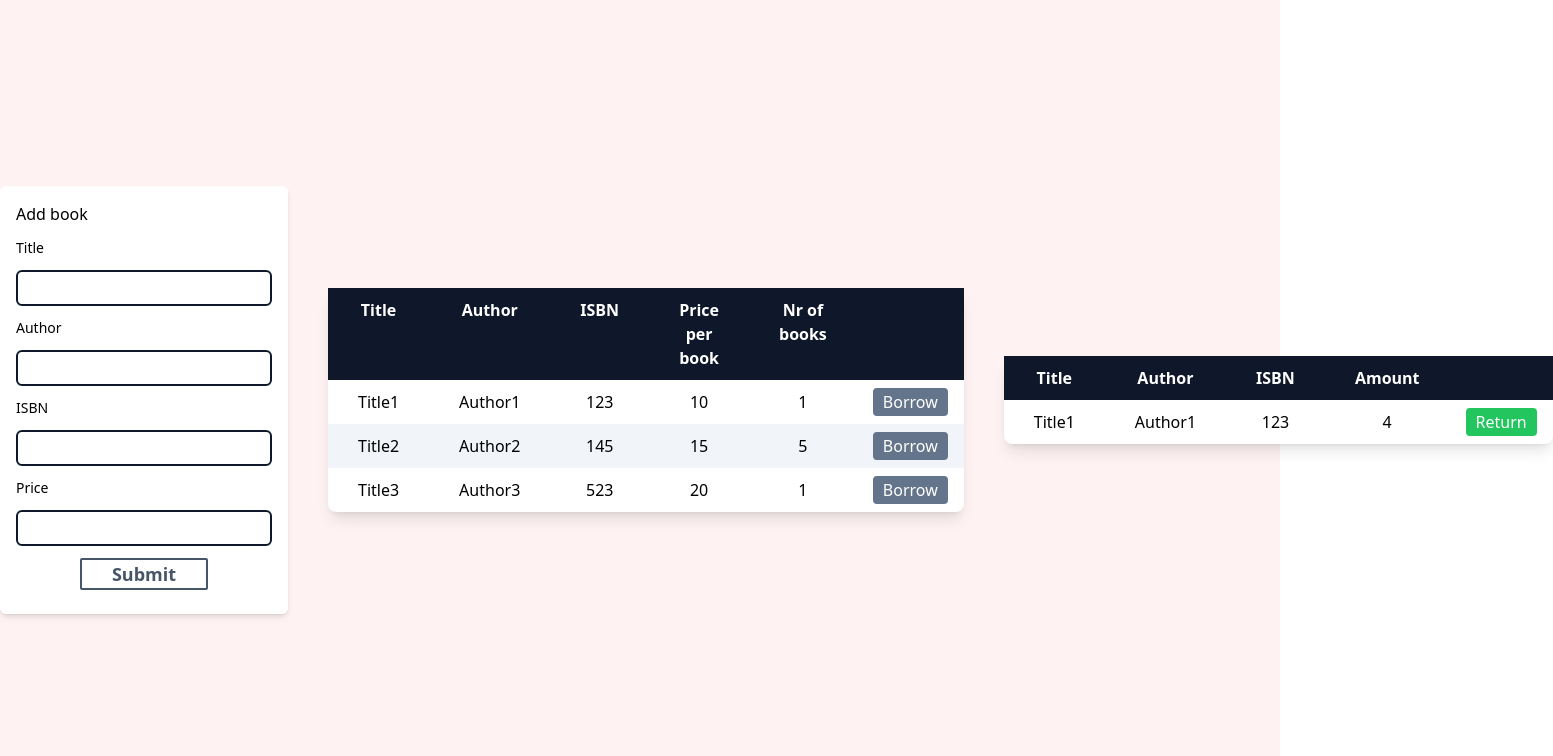
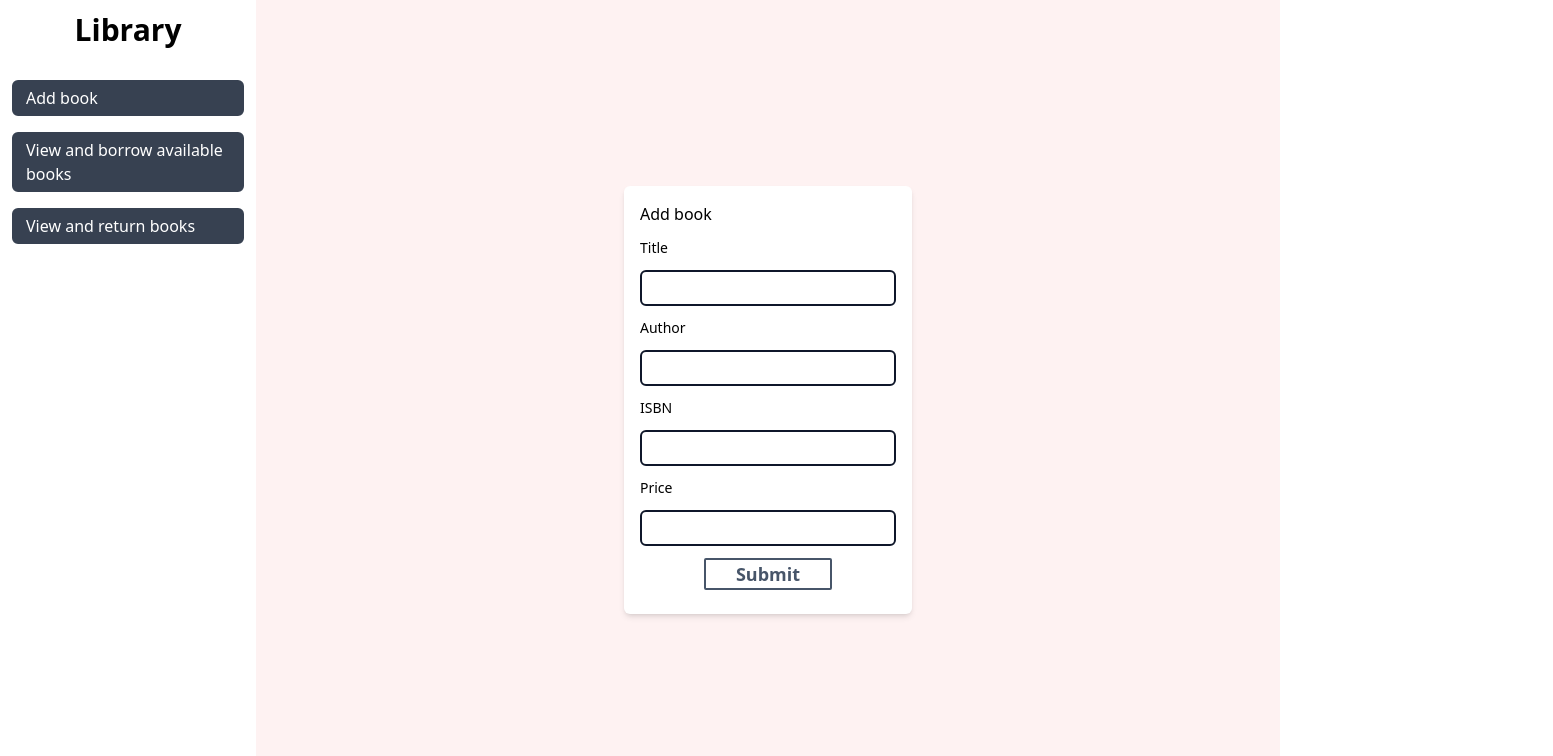
Before and after one commit to AlinIoanDanila/library, a React (Create React App) app: page / in a window 1280 px wide. Shown: the top 756 px of the page, 1553 px wide, since content can reach past the window. Built offline with nearby package versions, Linux system fonts and the light colour scheme.

Commit message:
Add better interface

```diff
--- a/src/App.tsx
+++ b/src/App.tsx
@@ -43,23 +43,55 @@
 const App = () => {
   const [availableBooks, setAvailableBooks] = useState<BookProps[]>(initialState);
   const [borrowedBooks, setBorrowedBooks] = useState<BookProps[]>(TestData);
+  const [view, setView] = useState<string>("add");
 
   return (
-    <div className="w-screen h-screen flex items-center  bg-red-50">
-      <AddBook availableBooks={availableBooks} setAvailableBooks={setAvailableBooks} />
+    <div className="w-screen h-screen flex bg-red-50">
+      <article className="w-1/4 h-full bg-white">
+        <div className="flex justify-center mb-4">
+          <h1 className="m-3 font-semibold text-3xl">Library</h1>
+        </div>
+        <section className="flex flex-col gap-2 items-start px-3">
+          <button
+            onClick={() => setView("add")}
+            className="my-1 py-1 px-3 w-full text-left text-white rounded-md bg-gray-700 border-2 border-gray-700 hover:bg-white hover:text-gray-700"
+          >
+            Add book
+          </button>
+          <button
+            onClick={() => setView("view")}
+            className="my-1 py-1 px-3 w-full text-left text-white rounded-md bg-gray-700 border-2 border-gray-700 hover:bg-white hover:text-gray-700"
+          >
+            View and borrow available books
+          </button>
+          <button
+            onClick={() => setView("return")}
+            className="my-1 py-1 px-3 w-full text-left text-white rounded-md bg-gray-700 border-2 border-gray-700 hover:bg-white hover:text-gray-700"
+          >
+            View and return books
+          </button>
+        </section>
+      </article>
+
+      <section className="flex w-full items-center justify-center">
+        {view === "add" ? <AddBook availableBooks={availableBooks} setAvailableBooks={setAvailableBooks} /> : null}
+        {view === "view" ? (
           <ViewBooks
             availableBooks={availableBooks}
             setAvailableBooks={setAvailableBooks}
             borrowedBooks={borrowedBooks}
             setBorrowedBooks={setBorrowedBooks}
           />
-
+        ) : null}
+        {view === "return" ? (
           <ReturnBook
             availableBooks={availableBooks}
             setAvailableBooks={setAvailableBooks}
             borrowedBooks={borrowedBooks}
             setBorrowedBooks={setBorrowedBooks}
           />
+        ) : null}
+      </section>
     </div>
   );
 };
--- a/src/components/AddBook.tsx
+++ b/src/components/AddBook.tsx
@@ -38,6 +38,7 @@
     } else {
       setAvailableBooks((books) => [...books, { ...newBook, numberOfBooks: 1 }]);
     }
+    setForm(defaultFormState);
   };
 
   return (
--- a/src/components/ReturnBook.tsx
+++ b/src/components/ReturnBook.tsx
@@ -3,17 +3,18 @@
 
 const ReturnBook = ({ availableBooks, borrowedBooks, setAvailableBooks, setBorrowedBooks }: BorrowReturnProps) => {
   const handleReturn = (currentBook: BookProps) => {
-    const borrowedBook: BookProps = {
-      ...currentBook,
-      returnDate: Date.now() + 14 * 24 * 60 * 60 * 1000,
-      borrowed: true,
-    };
-    setBorrowedBooks((oldArray) => [...oldArray, borrowedBook]);
+    console.log(currentBook);
 
-    const elem = availableBooks.findIndex((elem) => elem.ISBN === currentBook.ISBN);
-    const updatedArray = [...availableBooks];
-    updatedArray[elem] = { ...currentBook, numberOfBooks: currentBook.numberOfBooks - 1 };
-    setAvailableBooks(updatedArray);
+    // const borrowedBook: BookProps = {
+    //   ...currentBook,
+    //   returnDate: Date.now() + 14 * 24 * 60 * 60 * 1000,
+    //   borrowed: true,
+    // };
+    // setBorrowedBooks((oldArray) => [...oldArray, borrowedBook]);
+    // const elem = availableBooks.findIndex((elem) => elem.ISBN === currentBook.ISBN);
+    // const updatedArray = [...availableBooks];
+    // updatedArray[elem] = { ...currentBook, numberOfBooks: currentBook.numberOfBooks - 1 };
+    // setAvailableBooks(updatedArray);
   };
 
   const getAmount = (item: BookProps) => {
```
Lines whose indentation alone changed are shown as unchanged.
